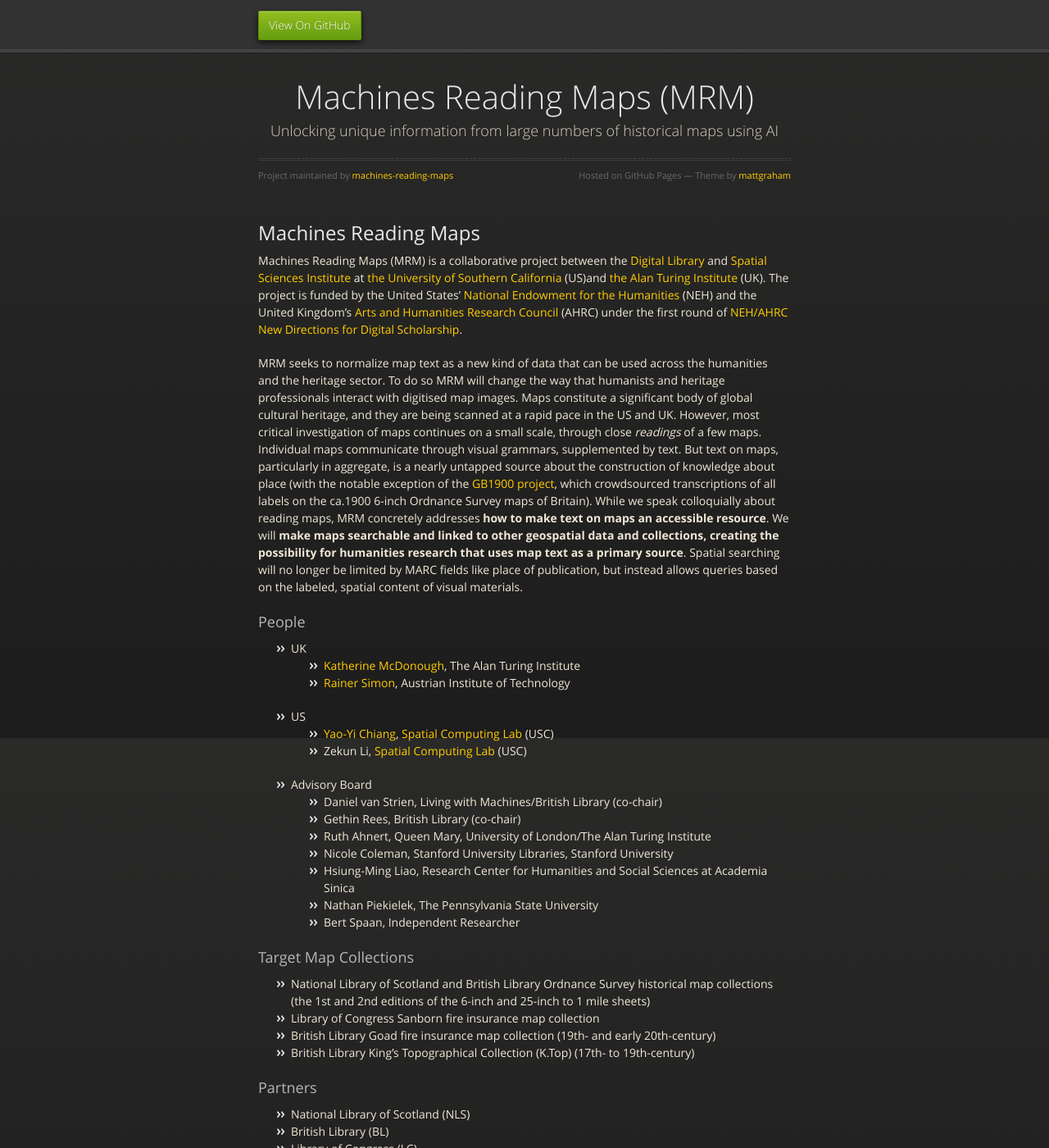
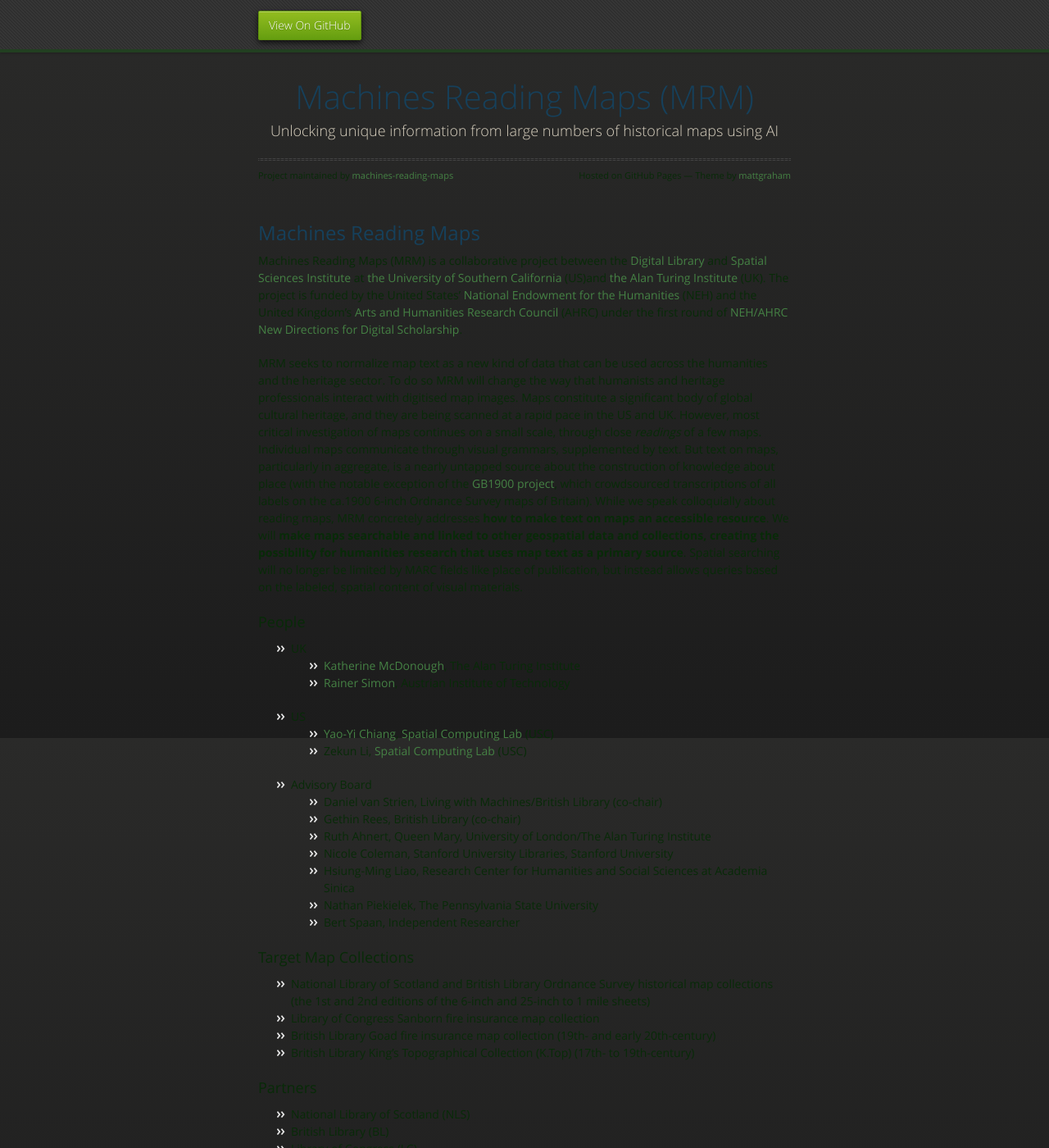
Before and after one commit to machines-reading-maps/machines-reading-maps.github.io, a Jekyll site: the page built from index.md, in a window 1280 px wide and 1400 px high. Shown: the whole window at 82% size. Built offline with Jekyll 4.4.1, drawn with Linux system fonts in a browser that asks for light colours; our own code applies the rules of GitHub Pages for plain Markdown files.

Commit message:
color update

```diff
--- a/_sass/jekyll-theme-midnight.scss
+++ b/_sass/jekyll-theme-midnight.scss
@@ -6,15 +6,15 @@ body {
   padding:0px 0 20px 0px;
   margin: 0px;
   font:14px/1.5 "OpenSansRegular", "Helvetica Neue", Helvetica, Arial, sans-serif;
-  color:#f0e7d5;
+  color:#082B08;
   font-weight: normal;
-  background: #252525;
+  background: #B0D5B0;
   background-attachment: fixed !important;
   background: linear-gradient(#2a2a29, #1c1c1c);
 }
 
 h1, h2, h3, h4, h5, h6 {
-  color:#e8e8e8;
+  color:#16405B;
   margin:0 0 10px;
   font-family: 'OpenSansRegular', "Helvetica Neue", Helvetica, Arial, sans-serif;
   font-weight: normal;
@@ -46,22 +46,22 @@ h3 {
   line-height: 24px;
   font-family: 'OpenSansRegular', "Helvetica Neue", Helvetica, Arial, sans-serif !important;
   font-weight: normal;
-  color: #b6b6b6;
+  color: #082B08;
 }
 
 a {
-  color:#ffcc00;
+  color:#458144;
   font-weight:400;
   text-decoration:none;
 
   &:hover {
-    color: #ffeb9b;
+    color: #458144;
   }
 }
 
 a small {
   font-size:11px;
-  color:#666;
+  color:#458144;
   margin-top:-0.6em;
   display:block;
 }
@@ -87,7 +87,7 @@ section img {
 }
 
 blockquote {
-  border-left:3px solid #ffcc00;
+  border-left:3px solid #082B08;
   margin:0;
   padding:0 0 0 20px;
   font-style:italic;
@@ -95,7 +95,7 @@ blockquote {
 
 code {
   font-family: Monaco, Bitstream Vera Sans Mono, Lucida Console, Terminal, monospace;
-  color:#efefef;
+  color:#458144;
   font-size:13px;
   margin: 0 4px;
   padding: 4px 6px;
@@ -161,8 +161,8 @@ dt {
   height: 60px;
   width: 100%;
   position: fixed;
-  background: url(../images/nav-bg.gif) #353535;
-  border-bottom: 4px solid #434343;
+  background: url(../images/nav-bg.gif) #082B08;
+  border-bottom: 4px solid #223F21;
   box-shadow: 0px 1px 3px rgba(0,0,0,.25);
 
   nav {
@@ -256,7 +256,7 @@ section {
       font-size: 11px;
       font-family: 'OpenSansRegular', "Helvetica Neue", Helvetica, Arial, sans-serif;
       font-weight: normal;
-      color: #696969;
+      color: #082B08;
       margin-top: -10px;
 
       &.left {
```
